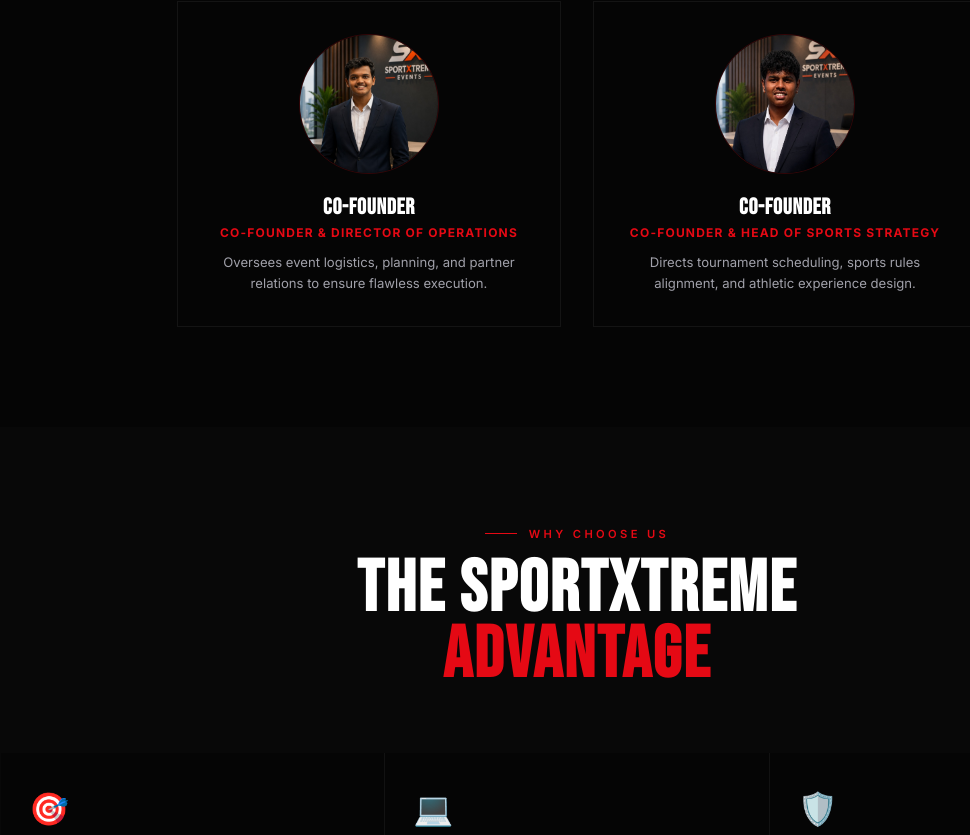
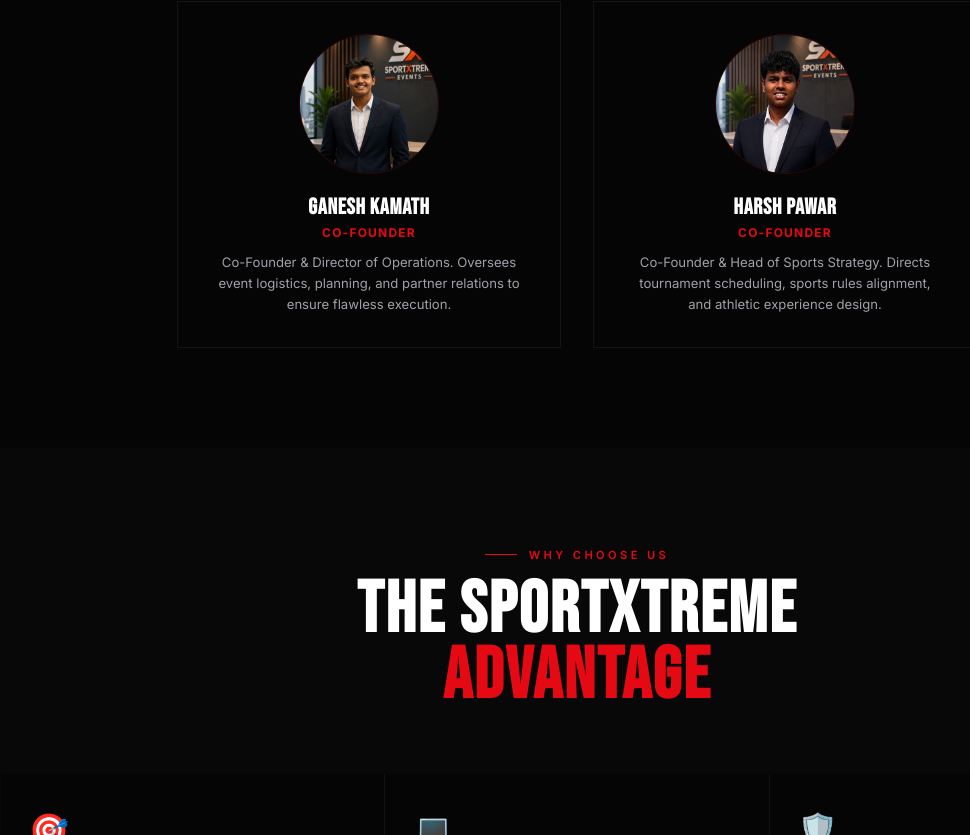
Before and after one commit to VoidVedh/sportxtreme-events, a React (Vite) app: page / in a window 1280 px wide. Shown: the part 1829-2664 px from the top of the page, without its empty margins (63-1033 px from the left). Built offline with nearby package versions, Linux system fonts and the light colour scheme; no server answers; the database is empty.

Commit message:
feat: use real co-founder names and specific image filenames in About section

```diff
--- a/src/components/About.jsx
+++ b/src/components/About.jsx
@@ -141,12 +141,12 @@
           <div className="card-lift" style={{ border: "1px solid rgba(255,255,255,0.06)", background: C.black, padding: 32, display: "flex", flexDirection: "column", alignItems: "center", textAlign: "center" }}>
             {/* Co-Founder Photo */}
             <div style={{ width: 140, height: 140, borderRadius: "50%", overflow: "hidden", border: `1px solid rgba(229,9,20,0.2)`, marginBottom: 20 }}>
-              <img src="/co-founder-1.jpg" alt="Co-Founder" style={{ width: "100%", height: "100%", objectFit: "cover" }} />
+              <img src="/Ganesh Kamath Co-Founder.jpg" alt="Ganesh Kamath" loading="lazy" style={{ width: "100%", height: "100%", objectFit: "cover" }} />
             </div>
-            <h4 className="bebas" style={{ fontSize: "1.4rem", letterSpacing: "0.03em", marginBottom: 4 }}>Co-Founder</h4>
-            <div style={{ fontSize: "0.75rem", color: C.red, letterSpacing: "0.1em", textTransform: "uppercase", marginBottom: 12, fontWeight: "bold" }}>Co-Founder & Director of Operations</div>
+            <h4 className="bebas" style={{ fontSize: "1.4rem", letterSpacing: "0.03em", marginBottom: 4 }}>Ganesh Kamath</h4>
+            <div style={{ fontSize: "0.75rem", color: C.red, letterSpacing: "0.1em", textTransform: "uppercase", marginBottom: 12, fontWeight: "bold" }}>Co-Founder</div>
             <p style={{ color: C.gray, fontSize: "0.82rem", lineHeight: 1.6 }}>
-              Oversees event logistics, planning, and partner relations to ensure flawless execution.
+              Co-Founder & Director of Operations. Oversees event logistics, planning, and partner relations to ensure flawless execution.
             </p>
           </div>
 
@@ -154,12 +154,12 @@
           <div className="card-lift" style={{ border: "1px solid rgba(255,255,255,0.06)", background: C.black, padding: 32, display: "flex", flexDirection: "column", alignItems: "center", textAlign: "center" }}>
             {/* Co-Founder Photo */}
             <div style={{ width: 140, height: 140, borderRadius: "50%", overflow: "hidden", border: `1px solid rgba(229,9,20,0.2)`, marginBottom: 20 }}>
-              <img src="/co-founder-2.jpg" alt="Co-Founder" style={{ width: "100%", height: "100%", objectFit: "cover" }} />
+              <img src="/Harsh Pawar Co-Founder.jpg" alt="Harsh Pawar" loading="lazy" style={{ width: "100%", height: "100%", objectFit: "cover" }} />
             </div>
-            <h4 className="bebas" style={{ fontSize: "1.4rem", letterSpacing: "0.03em", marginBottom: 4 }}>Co-Founder</h4>
-            <div style={{ fontSize: "0.75rem", color: C.red, letterSpacing: "0.1em", textTransform: "uppercase", marginBottom: 12, fontWeight: "bold" }}>Co-Founder & Head of Sports Strategy</div>
+            <h4 className="bebas" style={{ fontSize: "1.4rem", letterSpacing: "0.03em", marginBottom: 4 }}>Harsh Pawar</h4>
+            <div style={{ fontSize: "0.75rem", color: C.red, letterSpacing: "0.1em", textTransform: "uppercase", marginBottom: 12, fontWeight: "bold" }}>Co-Founder</div>
             <p style={{ color: C.gray, fontSize: "0.82rem", lineHeight: 1.6 }}>
-              Directs tournament scheduling, sports rules alignment, and athletic experience design.
+              Co-Founder & Head of Sports Strategy. Directs tournament scheduling, sports rules alignment, and athletic experience design.
             </p>
           </div>
         </div>
```
Also changed, not shown: public/Ganesh Kamath Co-Founder.jpg (renamed from public/co-founder-1.jpg), public/Harsh Pawar Co-Founder.jpg (renamed from public/co-founder-2.jpg).
